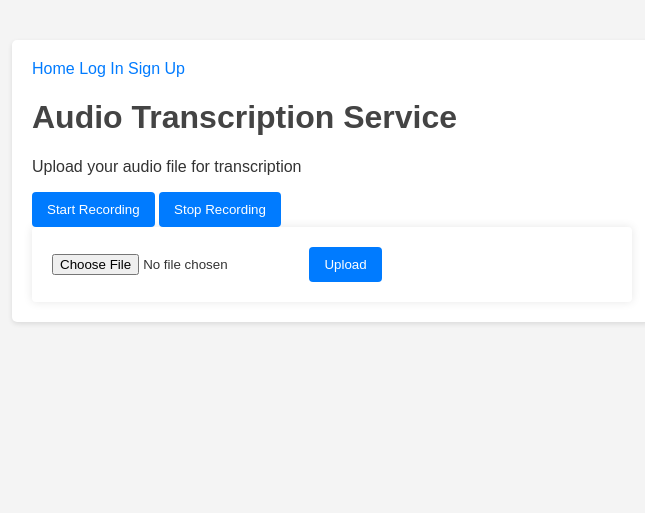
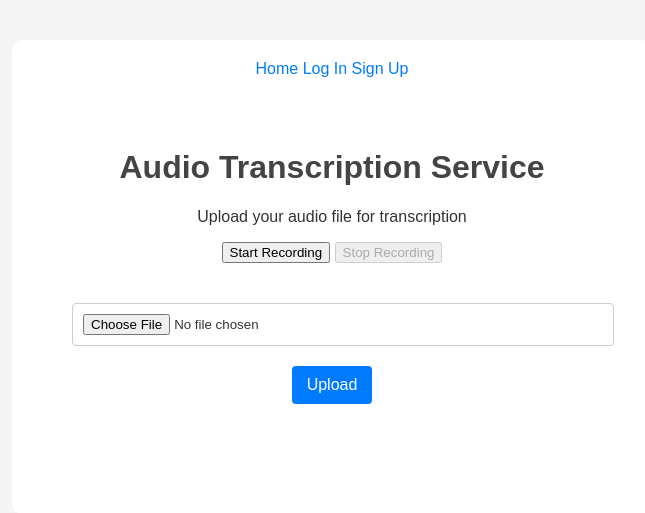
Before and after one commit to software-students-fall2023/4-containerized-app-exercise-m5-competition, a Flask app: page / in a window 1280 px wide. Shown: the top 513 px of the page, without its empty margins (308-953 px from the left). Run offline with Flask 3, Linux system fonts and the light colour scheme.

Commit message:
fix shadow

```diff
--- a/web-app/static/styles.css
+++ b/web-app/static/styles.css
@@ -4,12 +4,10 @@
     margin: 40px;
     background-color: #f4f4f4;
     color: #333;
-    text-align: left;
 }
 
 h1, h2 {
     color: #444;
-    text-align: left;
 }
 
 a {
@@ -21,14 +19,17 @@
     text-decoration: underline;
 }
 
-/* Flashes (Notifications) Styling */
+/* Notifications */
 .flashes p {
     background-color: #f8d7da;
     border: 1px solid #f5c6cb;
     padding: 10px;
     border-radius: 4px;
     margin: 20px 0;
-    text-align: left;
+    text-align: center;
+    display: flex;
+    align-items: center;
+    justify-content: center;
 }
 
 /* Form Styling */
@@ -36,31 +37,28 @@
     background-color: #fff;
     padding: 20px;
     border-radius: 4px;
-    box-shadow: 0 0 10px rgba(0, 0, 0, 0.1);
-    text-align: left;
+
+    margin-bottom: 20px;
 }
 
-form label {
+label {
     display: block;
     margin-bottom: 8px;
-    text-align: left;
 }
 
-form input[type="text"], form input[type="password"], form input[type="email"] {
+input[type="text"], input[type="password"], input[type="email"], input[type='file'] {
     padding: 10px;
     border: 1px solid #ccc;
     border-radius: 4px;
     width: 100%;
     margin-bottom: 20px;
-    text-align: left;
 }
 
-form input[type="radio"] {
+input[type="radio"] {
     margin-right: 5px;
 }
 
-/* Button Styling */
-input[type="submit"], button {
+input[type="submit"], button.submit-btn, .back-btn {
     background-color: #007BFF;
     color: #fff;
     padding: 10px 15px;
@@ -68,33 +66,50 @@
     border-radius: 4px;
     cursor: pointer;
     transition: background-color 0.3s;
-    text-align: center;
+    font-size: 16px;
+    text-decoration: none;
+
 }
 
-input[type="submit"]:hover, button:hover {
+input[type="submit"]:hover, button.submit-btn:hover, .back-btn:hover {
     background-color: #0056b3;
 }
 
 /* Container Styling */
-.container {
+.container, .upload-container, .response-container {
     max-width: 600px;
-    margin: 0 auto;
+    margin: 30px auto;
     background-color: #fff;
     padding: 20px;
-    border-radius: 5px;
-    box-shadow: 0 2px 5px rgba(0,0,0,0.1);
-    text-align: left;
+    border-radius: 10px;
+
+    text-align: center;
 }
 
-/* Responsive Design */
-@media screen and (max-width: 600px) {
-    .container {
-        width: 100%;
-        margin: 20px;
-        padding: 15px;
-    }
+/* Response Message and Error Styling */
+#response-message, .error {
+    color: #28a745;
+    margin: 20px 0;
+}
 
-    body {
-        margin: 20px;
-    }
+.error {
+    color: red;
+    font-weight: bold;
 }
+
+/* Back Button Specific Styling */
+.back-btn {
+    background-color: #4CAF50;
+}
+
+/* Status Code and Response Content Styling */
+.status-code, .response-content {
+    color: #333;
+    margin-bottom: 20px;
+}
+
+.response-content {
+    background-color: #f8f8f8;
+    padding: 15px;
+    border-radius: 5px;
+}
```
